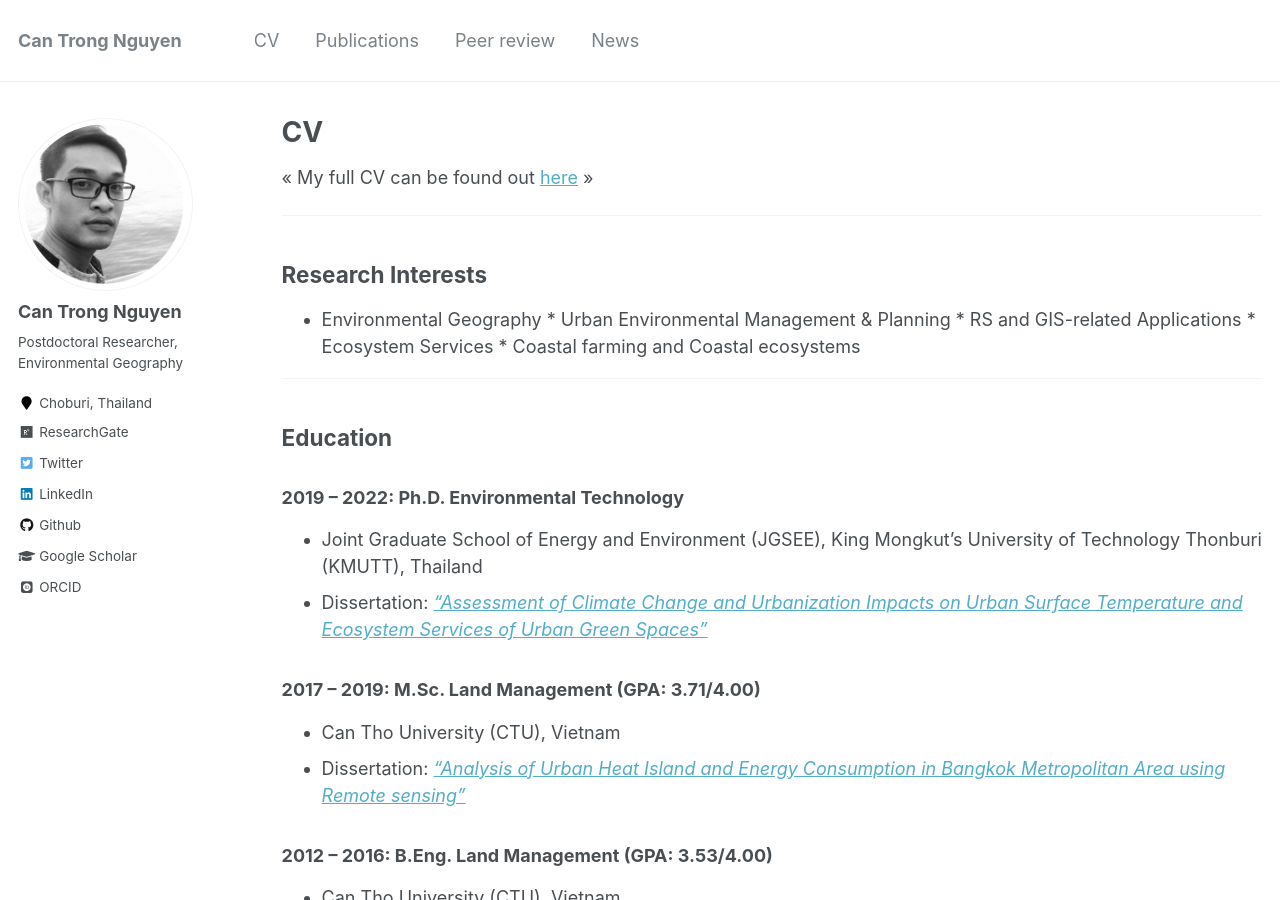
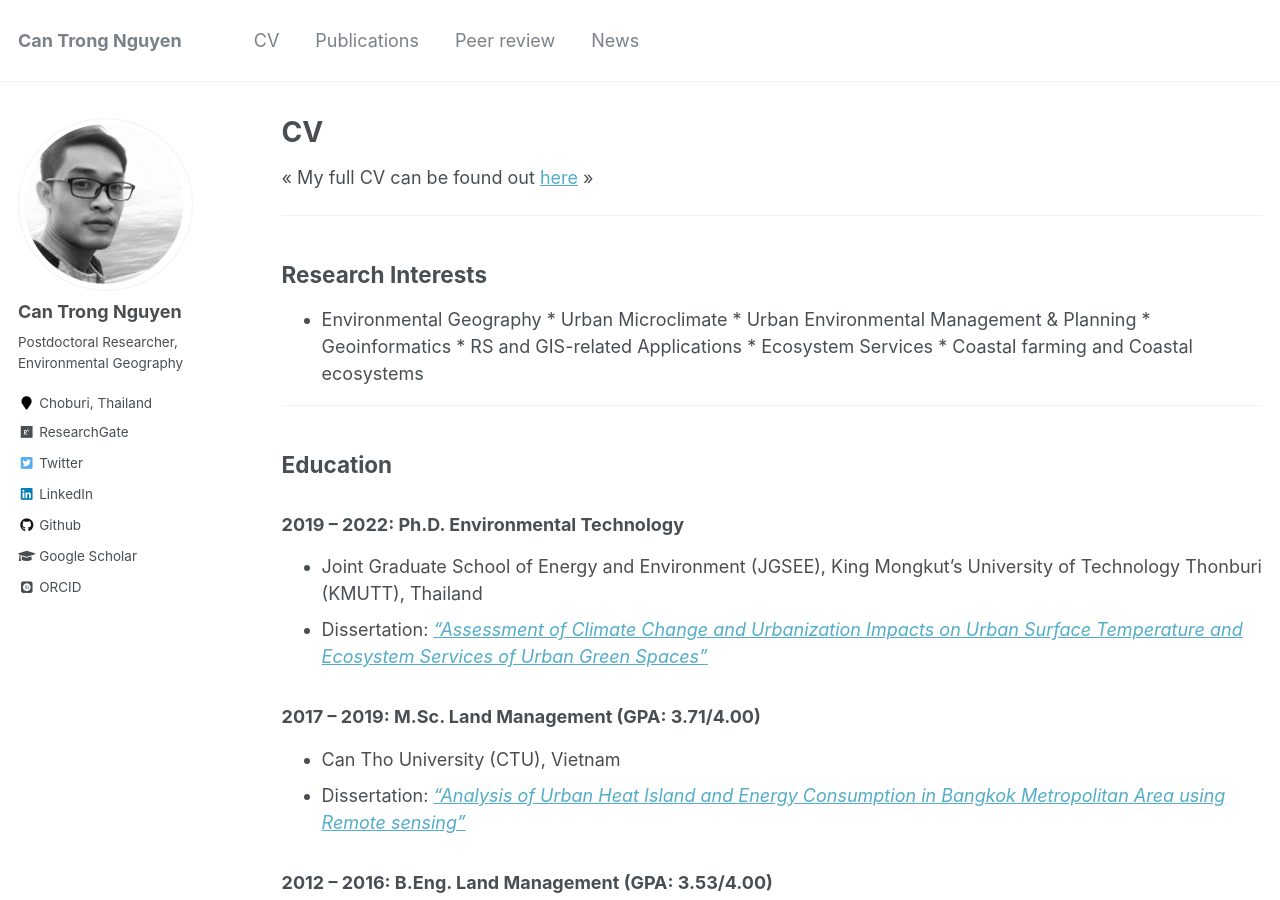
Before and after one commit to canng/oldsite, a Jekyll site: the page built from _pages/cv.md, in a window 1280 px wide and 900 px high. Built offline with Jekyll 4.4.1, drawn with Linux system fonts in a browser that asks for light colours; some web fonts are replaced.

Commit message:
update cv 2022Oct

```diff
--- a/_pages/cv.md
+++ b/_pages/cv.md
@@ -14,7 +14,7 @@ redirect_from:
 <hr>
 
 ## Research Interests
-* Environmental Geography * Urban Environmental Management & Planning * RS and GIS-related Applications * Ecosystem Services * Coastal farming and Coastal ecosystems
+* Environmental Geography * Urban Microclimate * Urban Environmental Management & Planning * Geoinformatics * RS and GIS-related Applications * Ecosystem Services * Coastal farming and Coastal ecosystems
 
 <hr>
 
```
Also changed, not shown: 2 other files.
